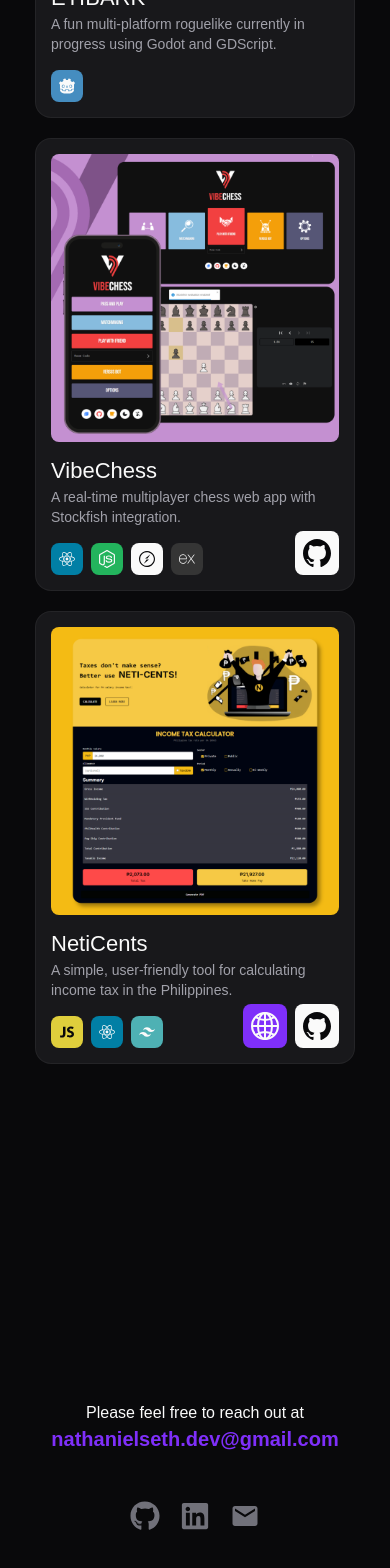
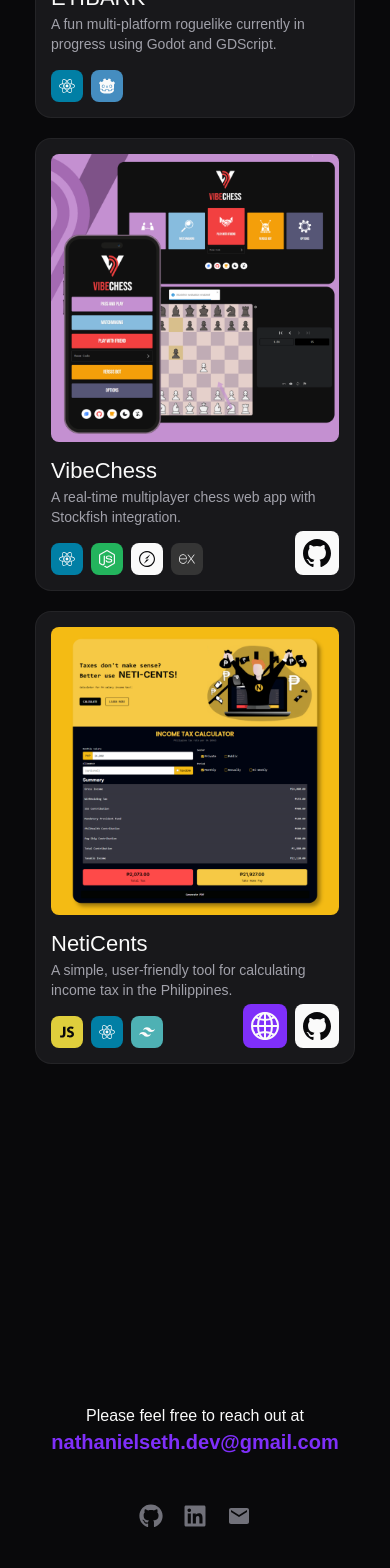
Before and after one commit to nathanielseth/portfolio, a React (Vite) app: page / in a window 390 px wide. Shown: the part 2095-3663 px from the top of the page. Built offline with nearby package versions, Linux system fonts and the light colour scheme; a web font is replaced by a local one.

Commit message:
ui tweaks

```diff
--- a/src/components/Contact.jsx
+++ b/src/components/Contact.jsx
@@ -97,7 +97,7 @@
 						href="https://github.com/nathanielseth"
 						target="_blank"
 						rel="noopener noreferrer"
-						className="text-3xl text-zinc-500 hover:text-zinc-50"
+						className="text-2xl md:text-3xl text-zinc-500 hover:text-zinc-50"
 					>
 						<FaGithub />
 					</a>
@@ -106,7 +106,7 @@
 						href="https://www.linkedin.com/in/nathanielseth"
 						target="_blank"
 						rel="noopener noreferrer"
-						className="text-3xl text-zinc-500 hover:text-zinc-50"
+						className="text-2xl md:text-3xl text-zinc-500 hover:text-zinc-50"
 					>
 						<FaLinkedin />
 					</a>
@@ -115,7 +115,7 @@
 						href="mailto:nathanielseth.dev@gmail.com"
 						target="_blank"
 						rel="noopener noreferrer"
-						className="text-3xl text-zinc-500 hover:text-zinc-50"
+						className="text-2xl md:text-3xl text-zinc-500 hover:text-zinc-50"
 					>
 						<MdEmail />
 					</a>
--- a/src/components/Header.jsx
+++ b/src/components/Header.jsx
@@ -57,6 +57,15 @@
 	const [navOpen, setNavOpen] = useState(false);
 	const lenis = useLenis();
 
+	const handleLogoClick = (event) => {
+		event.preventDefault();
+		const homeSection = document.querySelector("#home");
+
+		if (homeSection) {
+			lenis.scrollTo(homeSection.offsetTop, { duration: 1.2 });
+		}
+	};
+
 	const handleContactClick = (event) => {
 		event.preventDefault();
 		const contactSection = document.querySelector("#contact");
@@ -70,13 +79,14 @@
 		<header className="fixed top-0 left-0 w-full h-20 flex items-center z-40">
 			<div className="max-w-screen-lg w-full mx-auto px-5 flex justify-between items-center md:px-14 md:grid md:grid-cols-[1fr,3fr,1fr]">
 				<h1>
-					<a href="/portfolio/" className="logo menu-btn">
-						<img
+					<a href="/" className="logo menu-btn" onClick={handleLogoClick}>
+						<motion.img
 							src="/portfolio/images/logo.svg"
 							width={35}
 							height={35}
 							alt="Nathaniel-Seth"
 							loading="eager"
+							whileTap={{ scale: 0.9 }}
 						/>
 					</a>
 				</h1>
@@ -88,6 +98,7 @@
 
 				<motion.a
 					whileHover={{ scale: 1.05 }}
+					whileTap={{ scale: 0.9 }}
 					href="#contact"
 					className="btn btn-secondary max-md:hidden md:justify-self-end font-semibold text-zinc-50"
 					onClick={handleContactClick}
--- a/src/components/Hero.jsx
+++ b/src/components/Hero.jsx
@@ -38,14 +38,14 @@
 				repeat: Infinity,
 				ease: "easeInOut",
 			},
-			opacity: { duration: 1.5 },
+			opacity: { duration: 0.5 },
 		},
 	},
 	hidden: {
 		opacity: 0,
 		y: 20,
 		transition: {
-			opacity: { duration: 0.5 },
+			opacity: { duration: 0.4 },
 			y: { duration: 0.5 },
 		},
 	},
@@ -60,7 +60,7 @@
 	useEffect(() => {
 		const timer = setTimeout(() => {
 			setShowArrow(true);
-		}, 4500);
+		}, 4000);
 
 		const handleScroll = () => {
 			setShowArrow(window.scrollY <= 50);
--- a/src/components/Navbar.jsx
+++ b/src/components/Navbar.jsx
@@ -46,7 +46,7 @@
 					window.pageYOffset +
 					yOffset;
 
-				lenis.scrollTo(yPosition, { duration: 0.55 });
+				lenis.scrollTo(yPosition, { duration: 0.75 });
 
 				const handleScroll = () => {
 					if (activeTab !== link) {
--- a/src/index.css
+++ b/src/index.css
@@ -19,7 +19,7 @@
 /* components */
 
 .menu-btn {
-	@apply w-10 h-10 grid place-items-center  rounded-full ring-inset ring-1 ring-zinc-50/[0.02] backdrop-blur-2xl hover:bg-zinc-50/15 transition-[transform,background-color] active:scale-95;
+	@apply w-10 h-10 grid place-items-center  rounded-full ring-inset ring-1 ring-zinc-50/[0.02] backdrop-blur-2xl hover:bg-zinc-50/15 transition-[transform,background-color];
 }
 
 .navbar {
--- a/src/utils/projectsData.jsx
+++ b/src/utils/projectsData.jsx
@@ -14,6 +14,11 @@
 		description:
 			"A fun multi-platform roguelike currently in progress using Godot and GDScript.",
 		tags: [
+			createTag(
+				<FaReact className={iconClassName} />,
+				"bg-[#017fa5] text-zinc-50",
+				"React"
+			),
 			createTag(
 				<SiGodotengine className={iconClassName} />,
 				"bg-[#458dc0] text-zinc-50",
```
